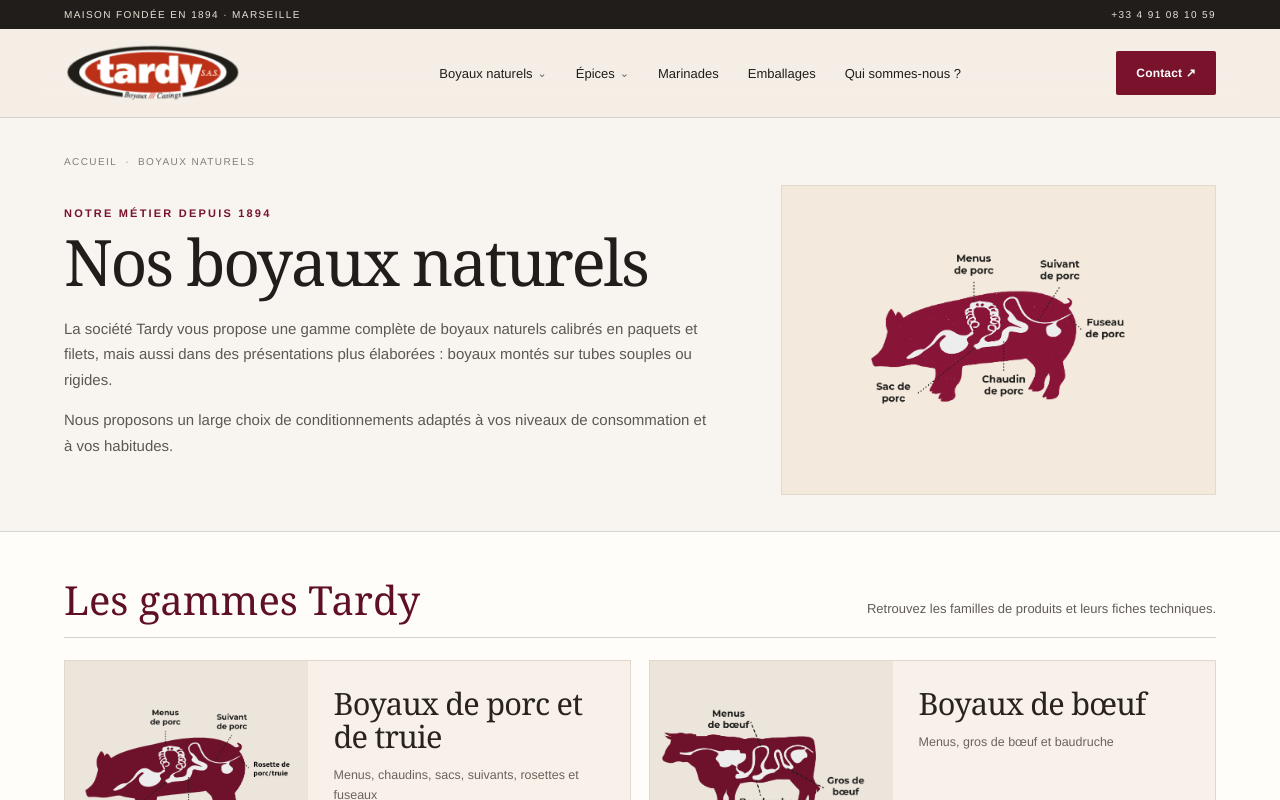
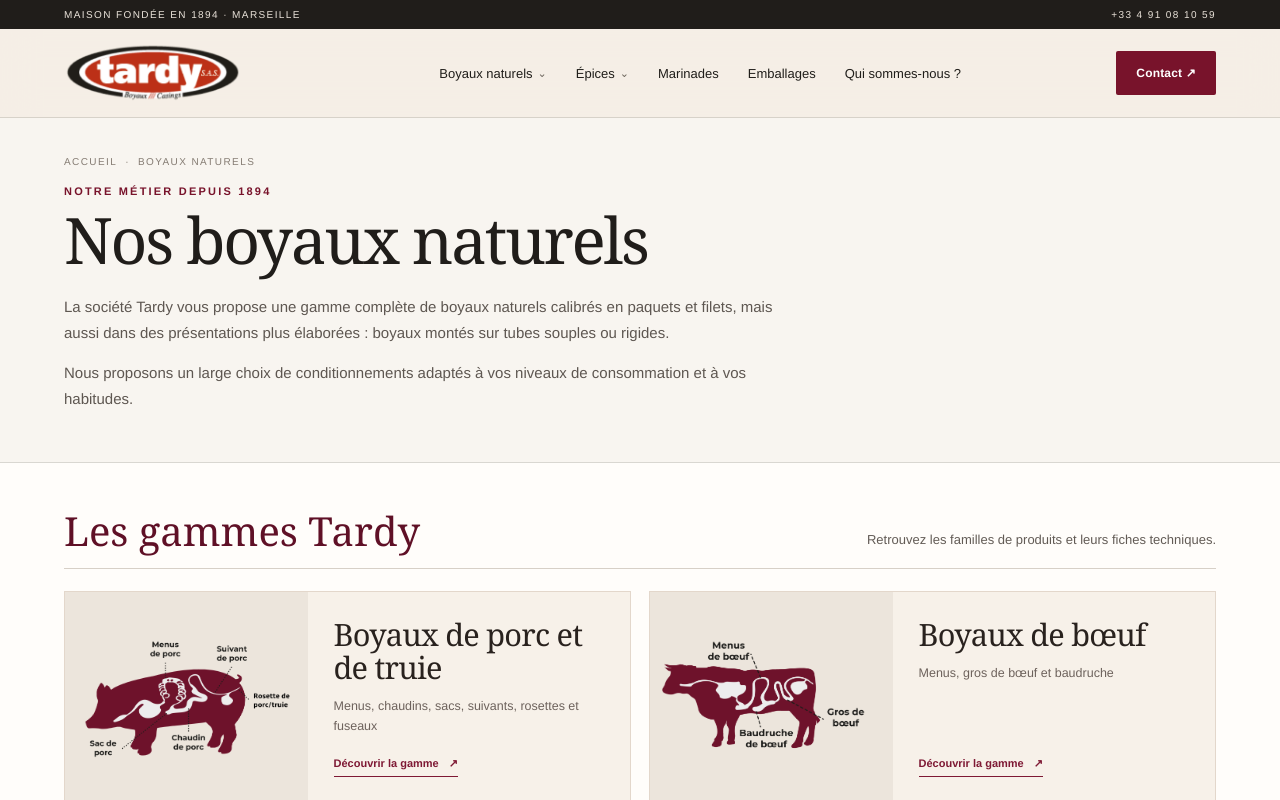
Before and after one commit to MMAtest/tardy, a Next.js app: page /nos-produits in a window 1280 px wide. Shown: the top 800 px of the page. Built offline with nearby package versions, Linux system fonts and the light colour scheme.

Commit message:
fix(site): remove boyaux hero image and move newsletter photo below copy
* fix: adjust boyaux intro and newsletter photo placement

* fix: adjust boyaux intro and newsletter photo placement

* fix: adjust boyaux intro and newsletter photo placement

```diff
--- a/app/footer-and-hero.css
+++ b/app/footer-and-hero.css
@@ -167,3 +167,30 @@
     bottom: -12px;
   }
 }
+
+/* Inner pages: present the newsletter invitation first, then the photo of
+   charcuterie below it. Keep the homepage's original image-left layout.
+   In Next's root layout the page <main> precedes this shared section. */
+main:not(.tardyHomeRecovery) ~ .tardyGlobalNewsletter.homeNewsletterEditorial {
+  grid-template-columns: minmax(0, 1fr) !important;
+}
+main:not(.tardyHomeRecovery) ~ .tardyGlobalNewsletter .homeNewsletterEditorialContent {
+  grid-row: 1;
+  grid-column: 1;
+  min-height: 245px;
+}
+main:not(.tardyHomeRecovery) ~ .tardyGlobalNewsletter .homeNewsletterEditorialImage {
+  grid-row: 2;
+  grid-column: 1;
+  min-height: 0;
+  height: clamp(200px, 24vw, 300px);
+}
+@media (max-width: 800px) {
+  main:not(.tardyHomeRecovery) ~ .tardyGlobalNewsletter .homeNewsletterEditorialContent {
+    min-height: 0;
+  }
+  main:not(.tardyHomeRecovery) ~ .tardyGlobalNewsletter .homeNewsletterEditorialImage {
+    height: 185px;
+    min-height: 185px;
+  }
+}
--- a/app/nos-produits/page.tsx
+++ b/app/nos-produits/page.tsx
@@ -19,14 +19,13 @@
     <section className="pageHero legacyCategoryHero">
       <div className="shell">
         <div className="breadcrumbs"><a href="/">Accueil</a><span>·</span><span>Boyaux naturels</span></div>
-        <div className="legacyNaturalIntro">
+        <div className="legacyNaturalIntro legacyNaturalIntroTextOnly">
           <div>
             <div className="eyebrow">Notre métier depuis 1894</div>
             <h1>Nos boyaux naturels</h1>
             <p>La société Tardy vous propose une gamme complète de boyaux naturels calibrés en paquets et filets, mais aussi dans des présentations plus élaborées : boyaux montés sur tubes souples ou rigides.</p>
             <p>Nous proposons un large choix de conditionnements adaptés à vos niveaux de consommation et à vos habitudes.</p>
           </div>
-          <img src="/assets/Boyaux-de-Porc-et-de-Truie.png" alt="Repères anatomiques des boyaux de porc et de truie" />
         </div>
       </div>
     </section>
--- a/app/wordpress-parity.css
+++ b/app/wordpress-parity.css
@@ -191,3 +191,10 @@
 @media(prefers-reduced-motion: reduce) {
   .legacyCategoryCard, .legacyAnatomy>summary span { transition: none; }
 }
+
+/* The main natural-casings intro is text-only: the pig diagram remains
+   available below in the optional interactive anatomy section. */
+.legacyNaturalIntro.legacyNaturalIntroTextOnly {
+  display: block;
+  max-width: 860px;
+}
```
